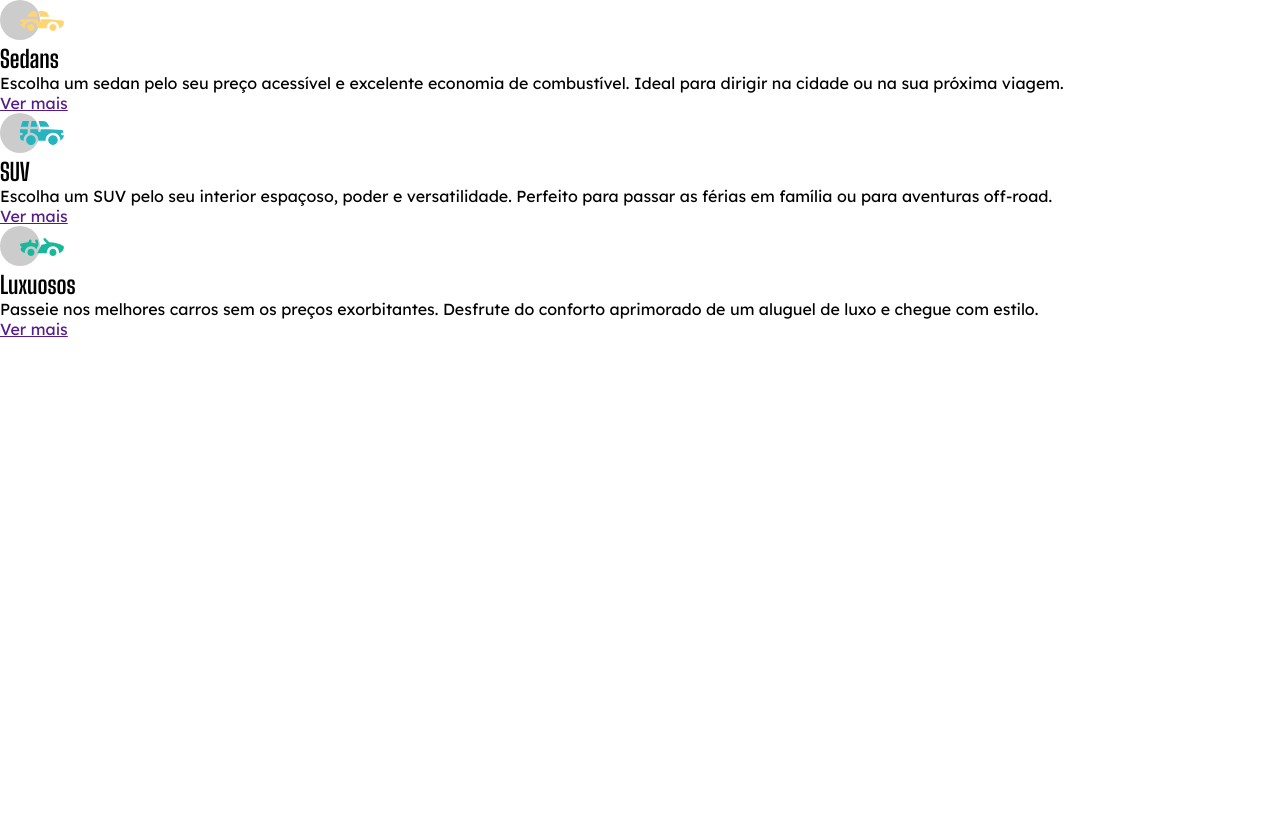
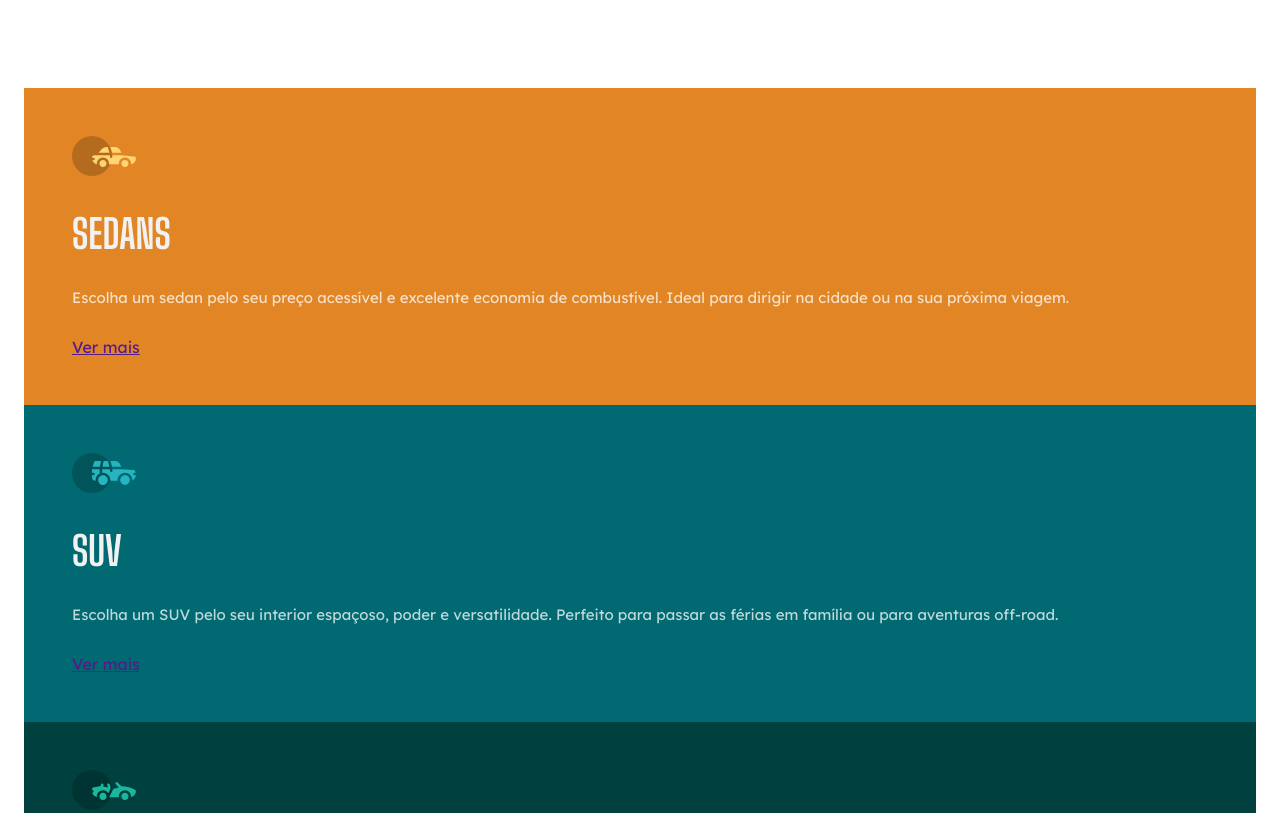
Before and after one commit to Gustavo74B/carros, a plain HTML site: page index.html in a window 1280 px wide. Shown: the top 813 px of the page. Drawn offline with Linux system fonts and the light colour scheme.

Commit message:
Desenvolvimento do css

```diff
--- a/style.css
+++ b/style.css
@@ -12,14 +12,41 @@
     --transparent-white: rgba(255, 255, 255, 0.75);
 }
 
+body {
+    padding: 5.5rem 1.5rem;
+}
+
 h2 {
     font-family: 'Big Shoulders Display', sans-serif;
+    text-transform: uppercase;
+    font-size: 2.5rem;
+    color: var(--gray);
+    margin-block: 1.875rem;
 }
 
 p {
     font-family: 'Lexend Deca', sans-serif;
+    font-size: 0.9375rem;
+    color: var(--transparent-white);
+    margin-bottom: 1.875rem;
 }
 
 a {
     font-family: 'Lexend Deca', sans-serif;
 }
+
+section {
+    padding: 3rem;
+}
+
+.sedans {
+    background: var(--orange);
+}
+
+.suvs {
+    background: var(--cyan);
+}
+
+.luxo {
+    background: var(--dark-cyan);
+}
```
